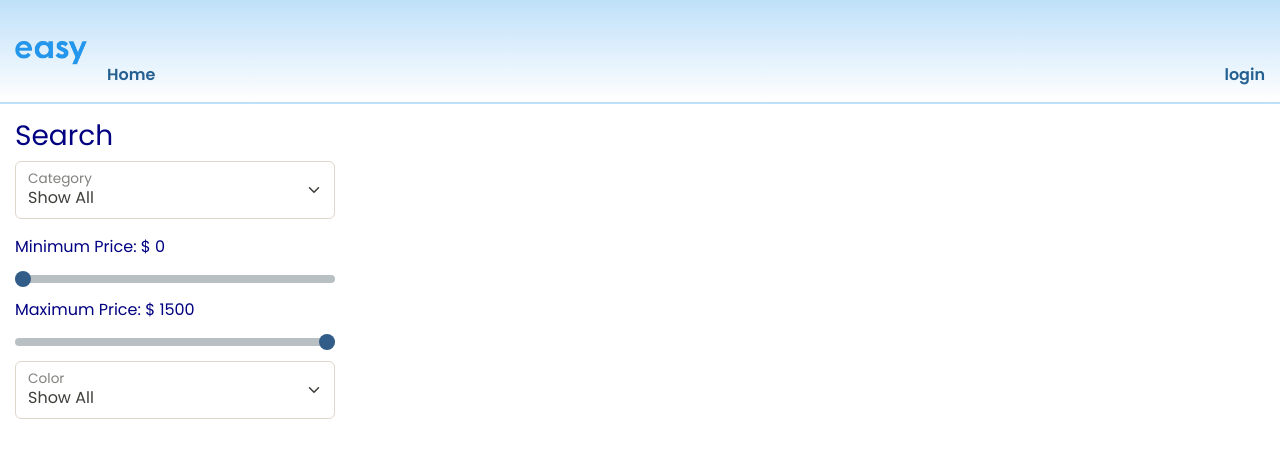
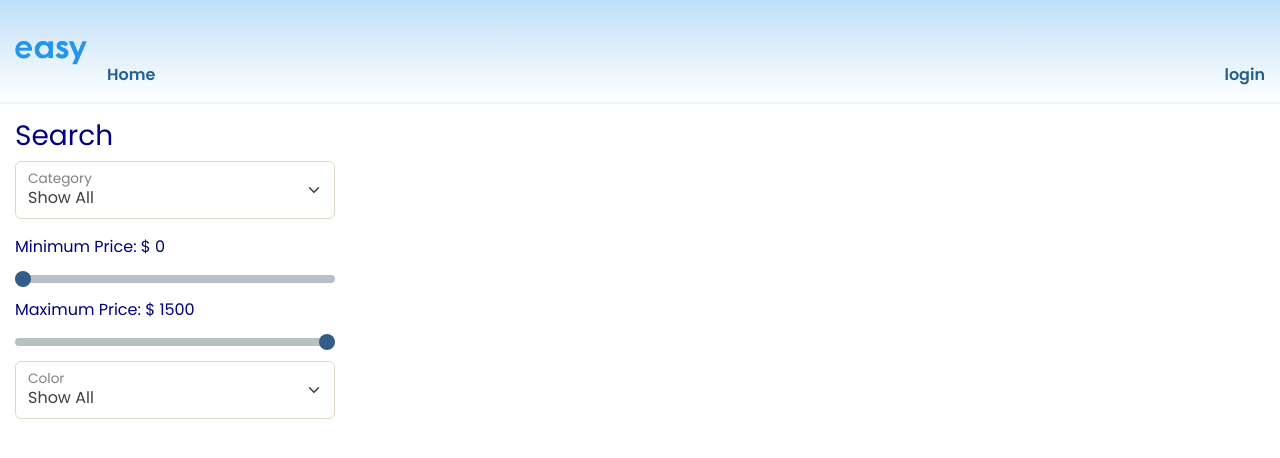
Before and after one commit to annaharbour/easyshop, a plain HTML site: page easyshop.ui/index.html in a window 1280 px wide. Drawn offline with Linux system fonts and the light colour scheme; no server answers; a web font is replaced by a local one.

Commit message:
changed bottom border of header

```diff
--- a/easyshop.ui/css/main.css
+++ b/easyshop.ui/css/main.css
@@ -34,7 +34,7 @@ a:hover {
 
 header {
     background: linear-gradient( var(--color-accent), var(--color-bg-end)  );
-    border-bottom: solid 2px var(--color-accent);
+    border-bottom: solid 2px #ebf5fd;
 	display: flex;
 	justify-content: space-between;
 	align-items: center;
```
